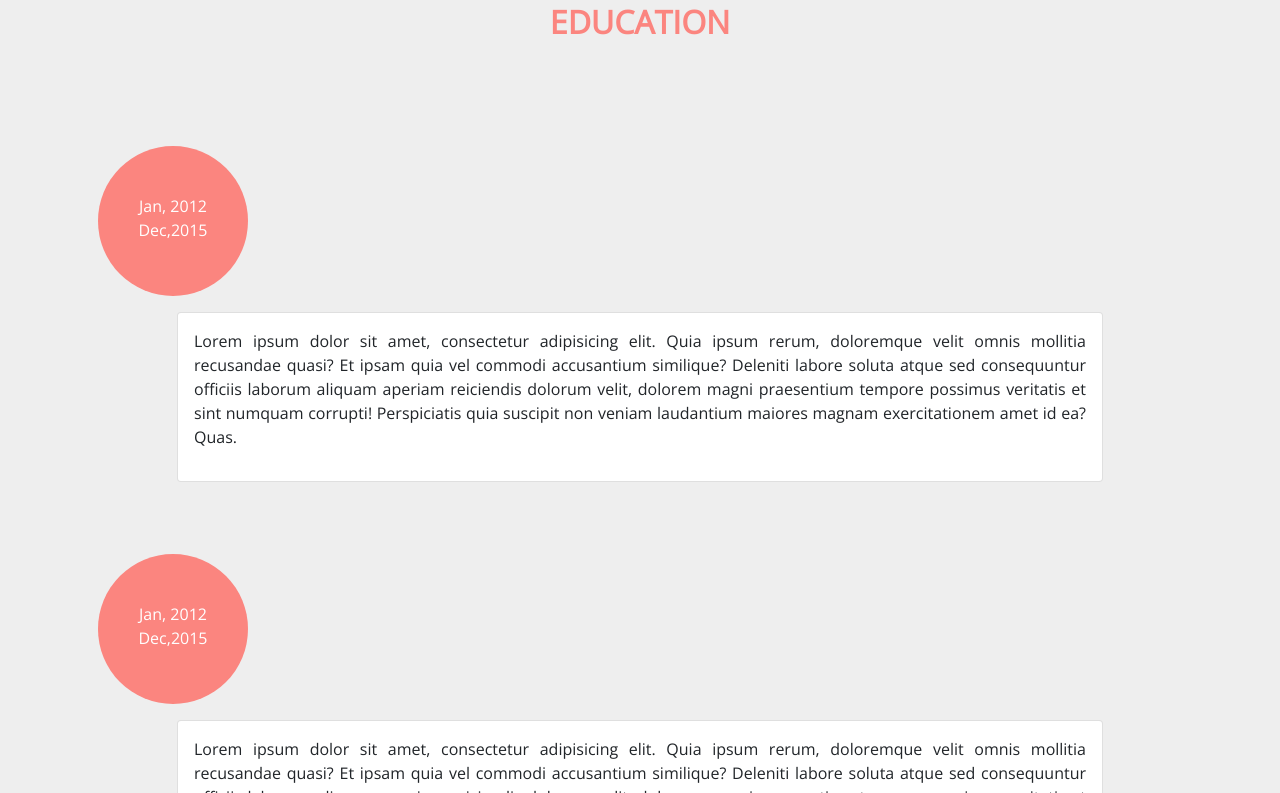
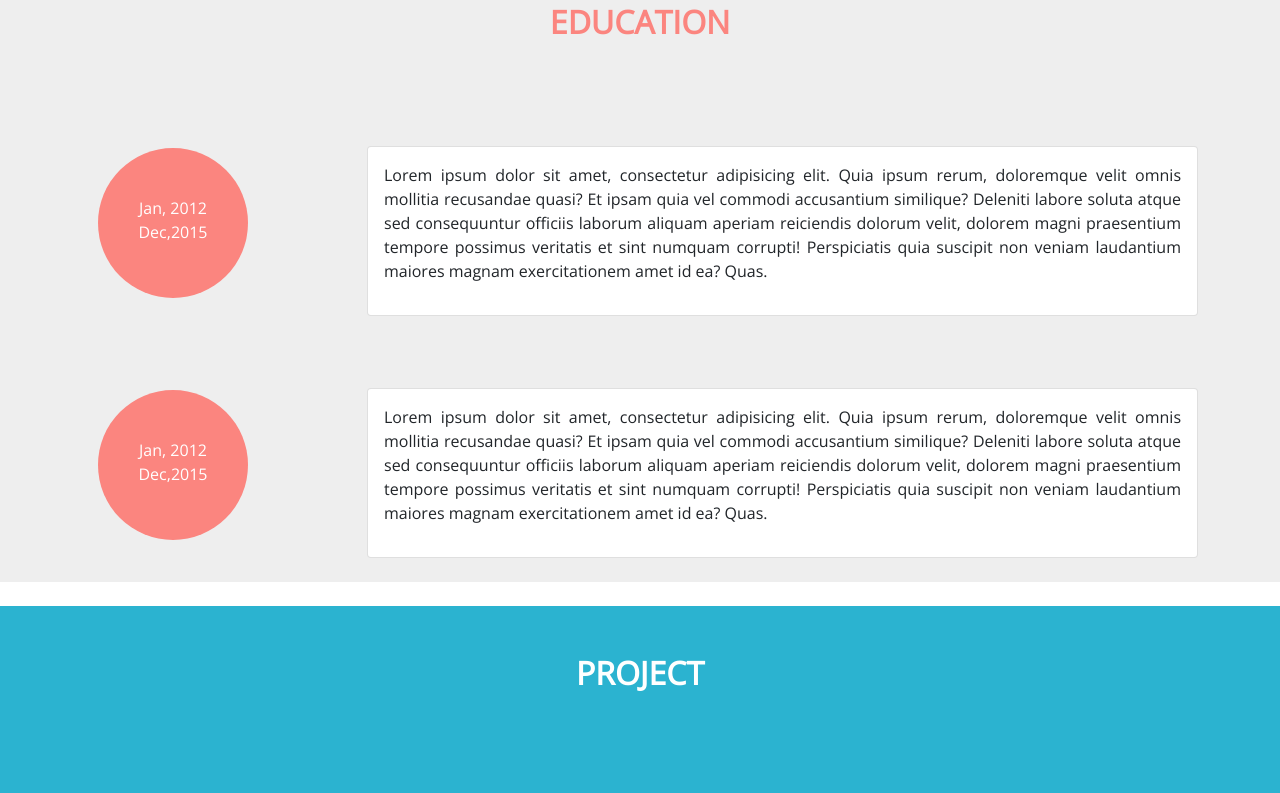
Before and after one commit to Tonima12/portfolio-bohubrihi, a plain HTML site: page index.html in a window 1280 px wide. Shown: the part 1283-2076 px from the top of the page. Drawn offline with nearby package versions, Linux system fonts and the light colour scheme.

Commit message:
all files and changes added

```diff
--- a/index.html
+++ b/index.html
@@ -146,7 +146,7 @@
                     </div>
                 </div>
 
-                <div class="col-md-10">
+                <div class="col-md-9">
                     <div class="card">
                         <div class="card-body">
                             <p>Lorem ipsum dolor sit amet, consectetur adipisicing elit. Quia ipsum rerum, doloremque
@@ -169,7 +169,7 @@
                     </div>
                 </div>
 
-                <div class="col-md-10">
+                <div class="col-md-9">
                     <div class="card">
                         <div class="card-body">
                             <p>Lorem ipsum dolor sit amet, consectetur adipisicing elit. Quia ipsum rerum, doloremque
```
